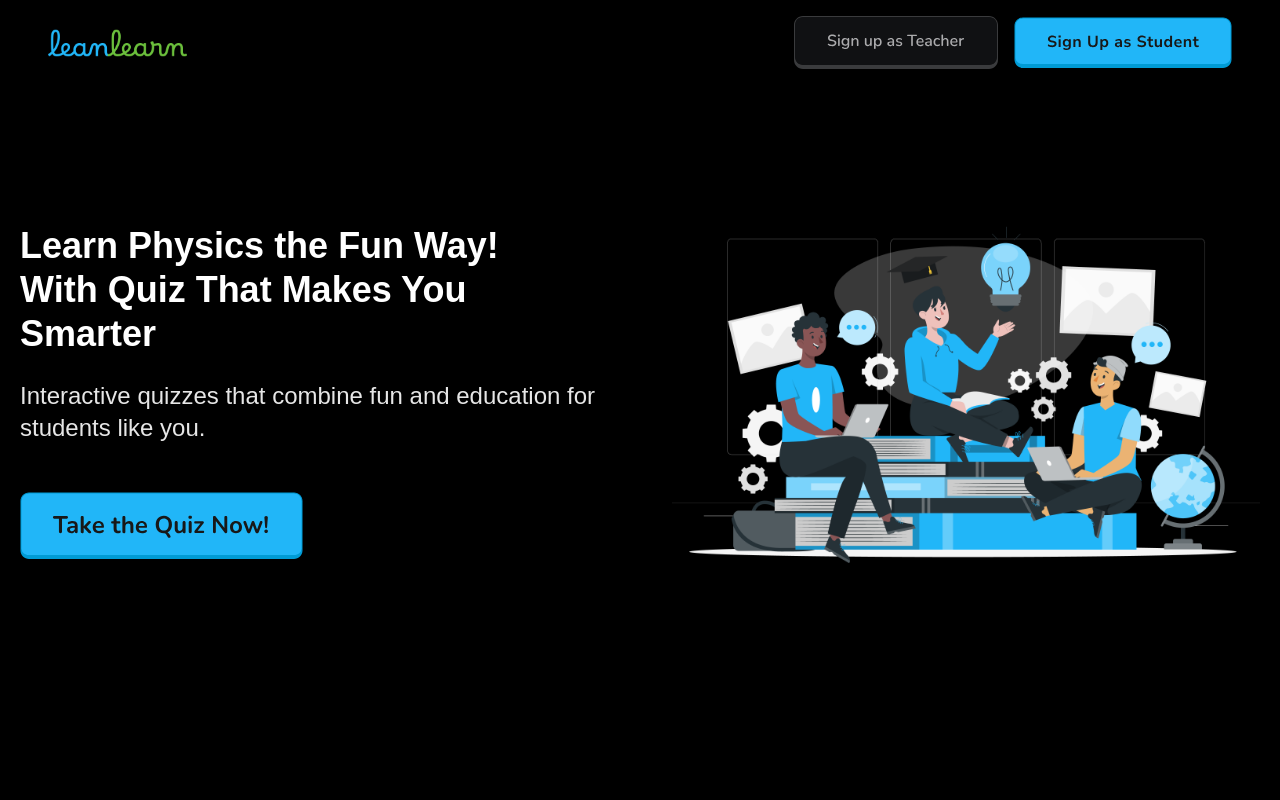
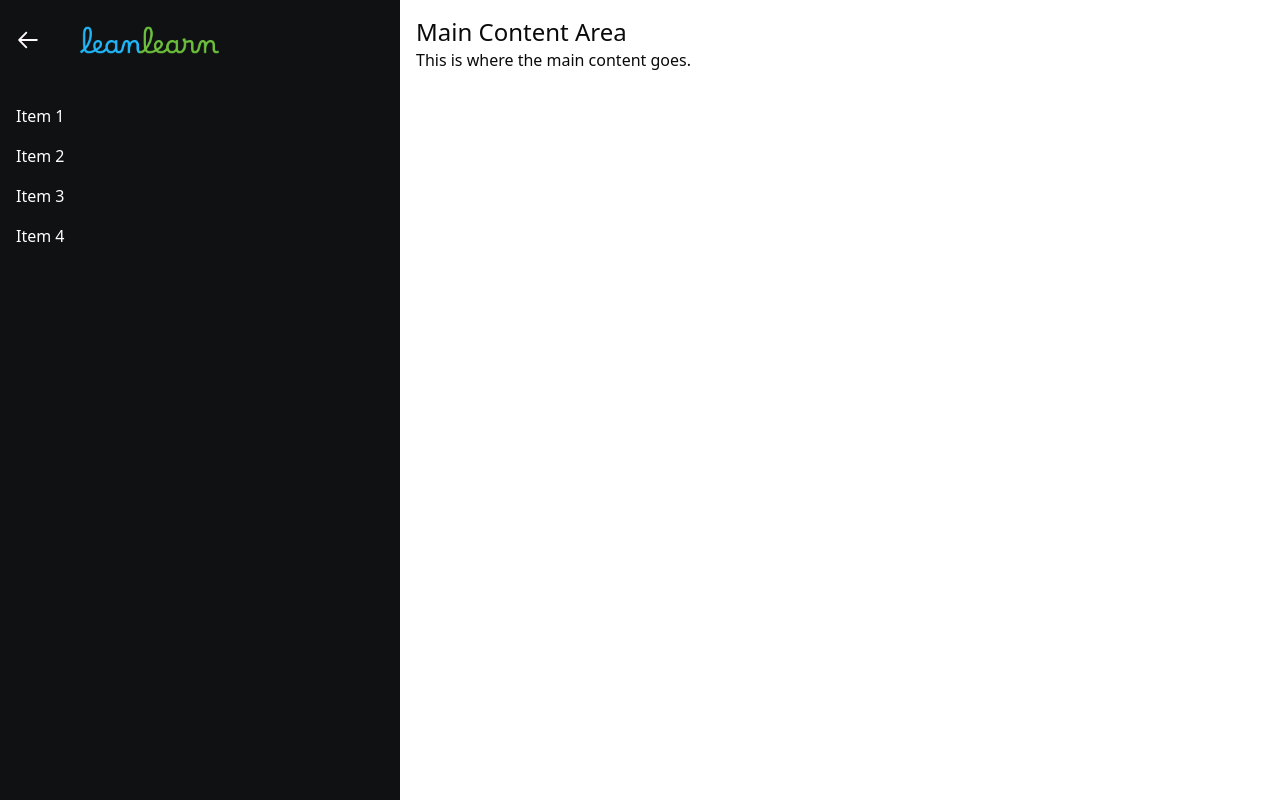
Before and after one commit to nimrit-singh/LeanLearn, a React (Vite) app: page /quiz-page in a window 1280 px wide. Shown: the top 800 px of the page. Built offline with nearby package versions, Linux system fonts and the light colour scheme.

Commit message:
quiz-page

```diff
--- a/src/App.tsx
+++ b/src/App.tsx
@@ -1,21 +1,39 @@
-import Navbar from './components/layout/Navbar'
-import HeroSection from './components/home/HeroSection'
-import WhySection from './components/home/WhySection'
-import ComingSoon from './components/home/ComingSoon'
-import Footer from './components/layout/Footer'
+import Navbar from './components/layout/Navbar';
+import HeroSection from './components/home/HeroSection';
+import WhySection from './components/home/WhySection';
+import ComingSoon from './components/home/ComingSoon';
+import Footer from './components/layout/Footer';
+import Sidebar from './components/home/QuizPage';
+import { BrowserRouter, Route, Routes } from 'react-router-dom';
 
 function App() {
   return (
+    <BrowserRouter>
       <div className="min-h-screen">
+
+        <main>
+          <Routes>
+            {/* here default home page Routes */}
+            <Route
+              path="/"
+              element={
+                <>
                   <Navbar />
-      <main>
                   <HeroSection />
                   <WhySection />
                   <ComingSoon />
+                  <Footer />
+                </>
+              }
+            />
+
+            <Route path="/quiz-page" element={<Sidebar />} />
+          </Routes>
         </main>
-      <Footer />
+
       </div>
-  )
+    </BrowserRouter>
+  );
 }
 
-export default App
+export default App;
--- a/src/components/home/HeroSection.tsx
+++ b/src/components/home/HeroSection.tsx
@@ -1,5 +1,6 @@
 import React from 'react';
 import StudentImage from '../../assets/images/student.png';
+import { Link } from 'react-router-dom';
 
 const SubmitIcon: React.FC<{ className?: string }> = () => (
     <svg width="283" height="67" viewBox="0 0 283 67" fill="none" xmlns="http://www.w3.org/2000/svg">
@@ -28,9 +29,11 @@ const HeroSection: React.FC = () => {
                 students like you.
               </p>
 
-              <button className="inline-block transform scale-75 sm:scale-90 lg:scale-100 transition-transform hover:scale-[0.73] sm:hover:scale-[0.88] lg:hover:scale-[0.98] duration-200">
+             <Link to={"/quiz-page"}>
+             <button className="inline-block transform scale-75 sm:scale-90 lg:scale-100 transition-transform hover:scale-[0.73] sm:hover:scale-[0.88] lg:hover:scale-[0.98] duration-200">
                 <SubmitIcon />
               </button>
+             </Link>
             </div>
 
             <div className="flex-1 flex justify-center lg:justify-end w-full px-4 sm:px-0 mb-8 lg:mb-0">
--- /dev/null
+++ b/src/components/home/QuizPage.tsx
@@ -0,0 +1,51 @@
+import React from "react";
+
+import BackArrow from '../../assets/svg/Arrow Left.svg';
+import mainLogo from '../../assets/images/Logo.png';
+interface SidebarProps {
+  items: string[];
+}
+
+const Sidebar: React.FC<SidebarProps> = ({ items }) => {
+  return (
+    <div className={`fixed top-0 left-0 h-full w-[400px] bg-[#101113]  text-white transition-transform duration-300`}>
+      <div className="flex gap-10 items-center p-4">
+        <button className="text-white hover:text-gray-400">
+          <img src={BackArrow} alt="Back" className="w-6 h-6" />
+        </button>
+        <div className="text-lg font-bold "><img src={mainLogo} alt="" className="h-8 sm:h-10 md:h-12" /></div>
+      </div>
+      <ul className="p-4">
+        {items?.map((item, index) => (
+          <li key={index} className="py-2 hover:bg-gray-700">
+            {item}
+          </li>
+        ))}
+      </ul>
+    </div>
+  );
+};
+
+// Main content component
+const MainContent: React.FC = () => {
+  return (
+    <div className={`flex-grow p-4 transition-all duration-300 ml-[400px]`}>
+      <h1 className="text-2xl">Main Content Area</h1>
+      <p>This is where the main content goes.</p>
+    </div>
+  );
+};
+
+// Example usage of Sidebar component
+const QuizPage: React.FC = () => {
+  const sidebarItems = ["Item 1", "Item 2", "Item 3", "Item 4"];
+
+  return (
+    <div className="flex">
+      <Sidebar items={sidebarItems} />
+      <MainContent />
+    </div>
+  );
+};
+
+export default QuizPage;
```
Also changed, not shown: src/assets/svg/Arrow Left.svg (added). Lines whose indentation alone changed are shown as unchanged.
